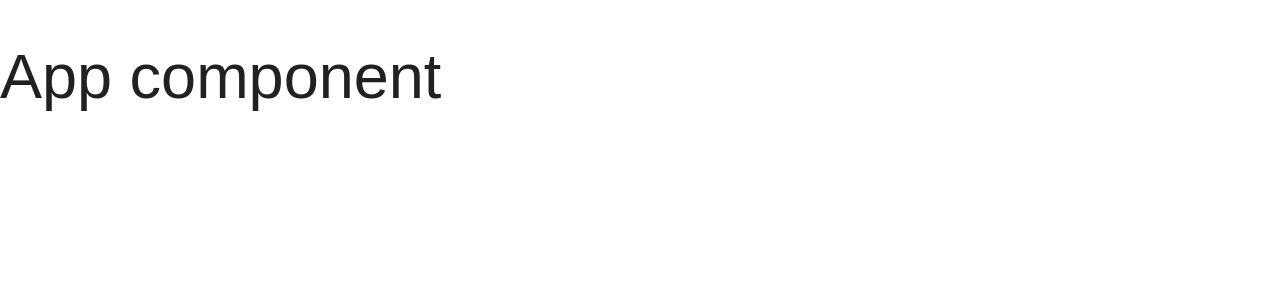
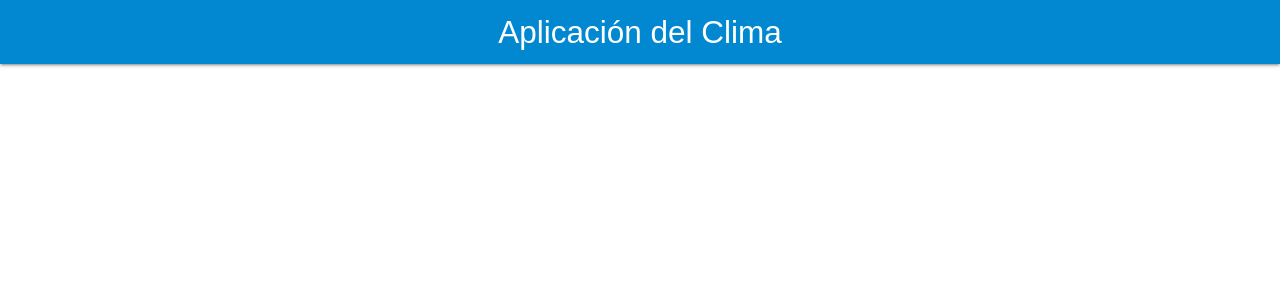
Before and after one commit to santiago-rodrig/weather-app-2, a React (Create React App) app: page / in a window 1280 px wide. Shown: the top 300 px of the page. Built offline with nearby package versions, Linux system fonts and the light colour scheme.

Commit message:
feature: Header component

```diff
--- a/src/App.js
+++ b/src/App.js
@@ -1,8 +1,11 @@
-import React from 'react';
+import React, { Fragment } from 'react';
+import Header from './components/Header'
 
 function App() {
   return (
-    <h1>App component</h1>
+    <>
+      <Header>Aplicación del Clima</Header>
+    </>
   );
 }
 
--- /dev/null
+++ b/src/components/Header.js
@@ -0,0 +1,13 @@
+import React from 'react'
+
+const Header = ({ children }) => {
+  return (
+    <nav>
+      <div className="nav-wrapper light-blue darken-2">
+        <a href="#!" className="brand-logo">{children}</a>
+      </div>
+    </nav>
+  )
+}
+
+export default Header
```
